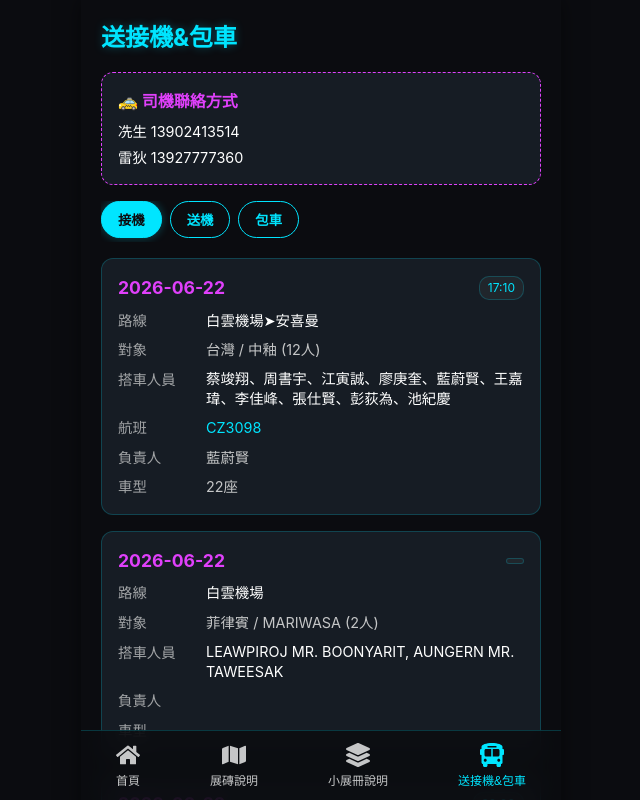
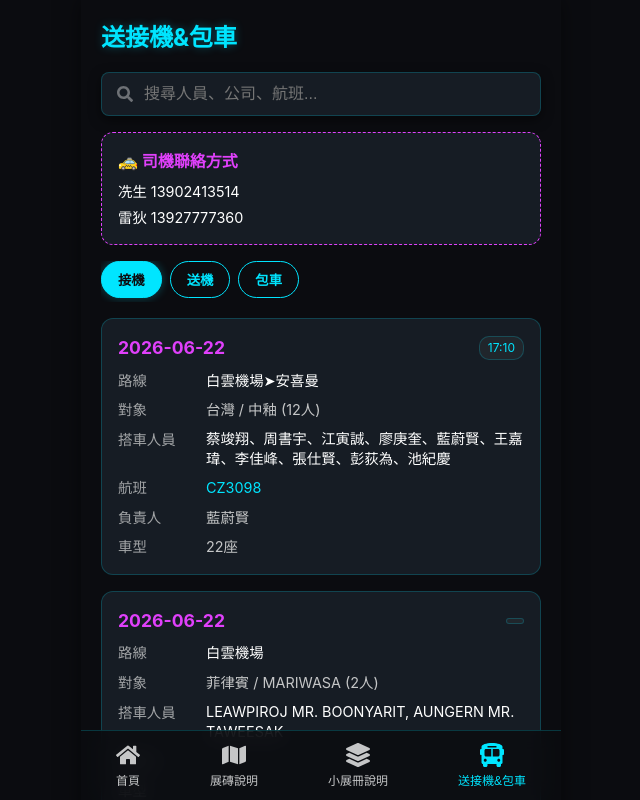
Before and after one commit to K4r1o/cgc-guangzhou-exhibition-guide, a React (Vite) app: page / in a window 1280 px wide. Both pictures are taken after a click on the button "送接機&包車". Shown: the top 800 px of the page, without its empty margins (319-959 px from the left). Built offline with nearby package versions, Linux system fonts and the light colour scheme; no server answers.

Commit message:
Add search filter to TransportSchedule

```diff
--- a/src/components/TransportSchedule.jsx
+++ b/src/components/TransportSchedule.jsx
@@ -1,11 +1,25 @@
 import React, { useState } from 'react';
+import { FaSearch } from 'react-icons/fa';
 import transportData from '../data/transport.json';
 
 export default function TransportSchedule() {
   const [tab, setTab] = useState('pickup');
+  const [searchQuery, setSearchQuery] = useState('');
 
   const renderSchedule = (data) => {
-    return data.map((item, index) => (
+    // 關鍵字搜尋過濾
+    const filteredData = data.filter(item => {
+      if (!searchQuery) return true;
+      const q = searchQuery.toLowerCase();
+      // 搜尋物件內的所有欄位值
+      return Object.values(item).some(val => String(val).toLowerCase().includes(q));
+    });
+
+    if (filteredData.length === 0) {
+      return <div style={{ textAlign: 'center', color: 'var(--text-main)', padding: '32px 0' }}>找不到符合「{searchQuery}」的行程</div>;
+    }
+
+    return filteredData.map((item, index) => (
       <div key={index} className="card">
         <div className="flex-between" style={{ marginBottom: '8px' }}>
           <div style={{ fontWeight: 'bold', fontSize: '1.1rem', color: 'var(--accent-secondary)' }}>{item.date}</div>
@@ -47,6 +61,31 @@ export default function TransportSchedule() {
     <div className="animate-fade-in">
       <h2 className="glow-text">送接機&包車</h2>
 
+      {/* Search Box */}
+      <div style={{ position: 'relative', marginBottom: '16px' }}>
+        <FaSearch style={{ position: 'absolute', left: '16px', top: '14px', color: 'var(--text-main)', opacity: 0.5 }} />
+        <input
+          type="text"
+          placeholder="搜尋人員、公司、航班..."
+          value={searchQuery}
+          onChange={(e) => setSearchQuery(e.target.value)}
+          style={{
+            width: '100%',
+            padding: '12px 12px 12px 42px',
+            borderRadius: '8px',
+            border: '1px solid var(--border-color)',
+            background: 'var(--bg-card)',
+            color: 'var(--text-bold)',
+            fontSize: '1rem',
+            outline: 'none',
+            boxShadow: '0 4px 12px var(--shadow-color)',
+            transition: 'border-color 0.3s'
+          }}
+          onFocus={(e) => e.target.style.borderColor = 'var(--accent-primary)'}
+          onBlur={(e) => e.target.style.borderColor = 'var(--border-color)'}
+        />
+      </div>
+
       <div className="card" style={{ marginBottom: '16px', borderStyle: 'dashed', borderColor: 'var(--accent-secondary)' }}>
         <div style={{ color: 'var(--accent-secondary)', fontWeight: 'bold', marginBottom: '8px' }}>🚕 司機聯絡方式</div>
         <div style={{ fontSize: '0.9rem', marginBottom: '4px', color: 'var(--text-bold)' }}>冼生 13902413514</div>
```
